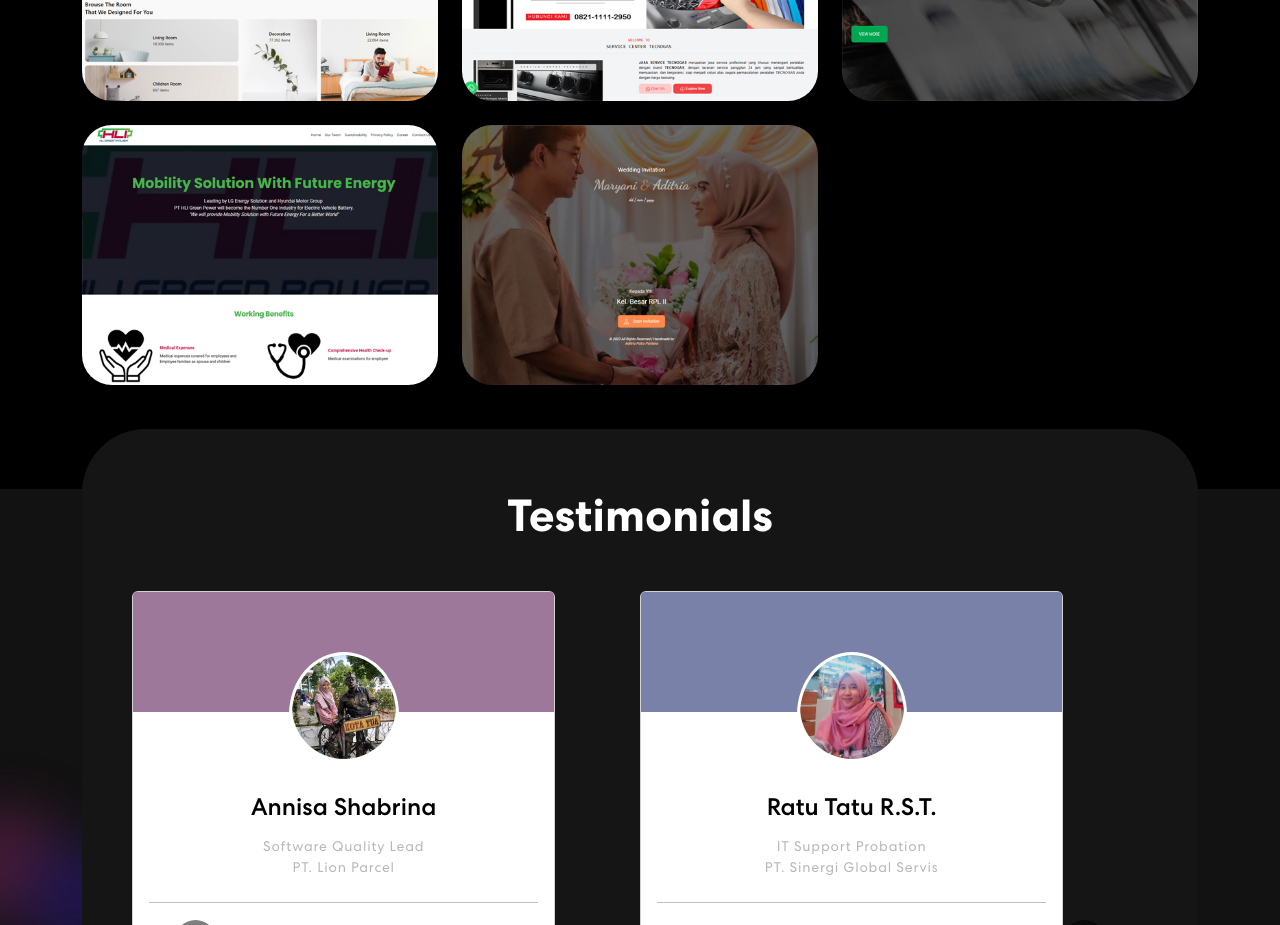
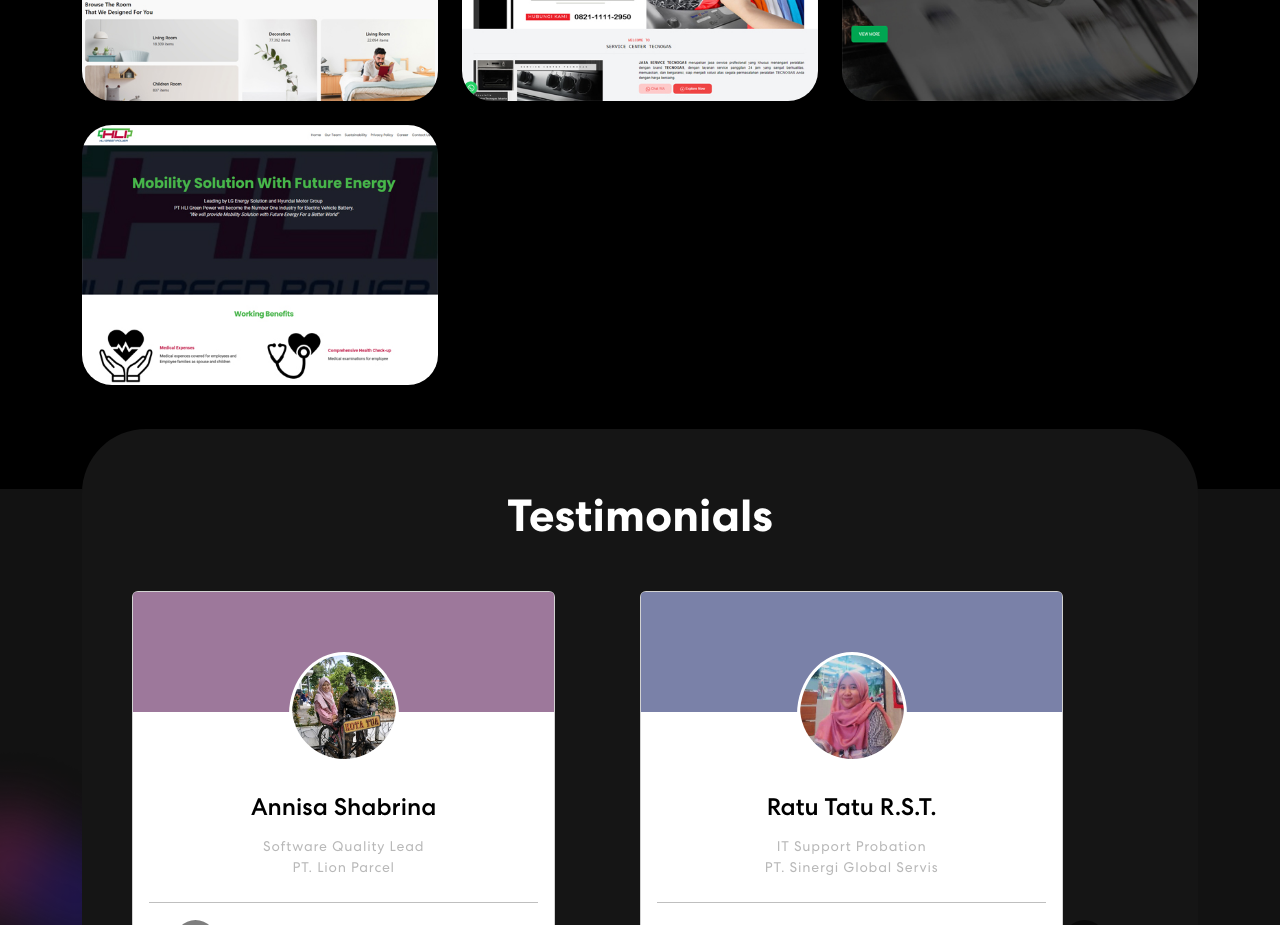
Before and after one commit to pardana/aditria-pardana, a React (Create React App) app: page / in a window 1280 px wide. Shown: the part 2320-3245 px from the top of the page. Built offline with nearby package versions, Linux system fonts and the light colour scheme.

Commit message:
update project

```diff
--- a/src/components/Projects.js
+++ b/src/components/Projects.js
@@ -304,15 +304,15 @@ export default function Projects() {
         names: [webHLI0, webHLI1, webHLI2, webHLI3, webHLI4],
       },
     },
-    {
-      title: "Maryani & Aditria",
-      imgUrl: webWeddingMaryaniAditria0,
-      tech: "Vite, React JS, Tailwind CSS, Integrated API via Firebase",
-      description: "Wedding Online Invitation",
-      imgDetails: {
-        names: [webWeddingMaryaniAditria2],
-      },
-    },
+    // {
+    //   title: "Maryani & Aditria",
+    //   imgUrl: webWeddingMaryaniAditria0,
+    //   tech: "Vite, React JS, Tailwind CSS, Integrated API via Firebase",
+    //   description: "Wedding Online Invitation",
+    //   imgDetails: {
+    //     names: [webWeddingMaryaniAditria2],
+    //   },
+    // },
   ];
 
   return (
```
